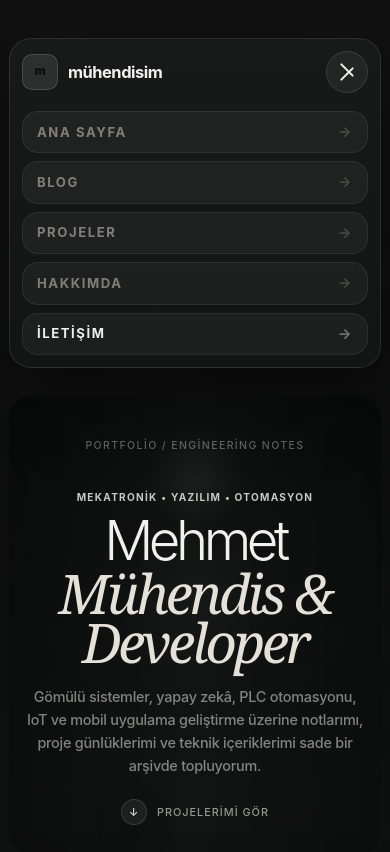
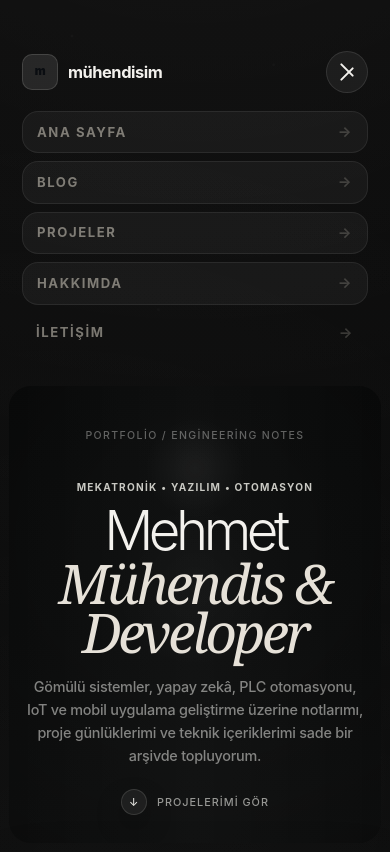
Before and after one commit to MehmetByrktr/MehmetBayraktar, a Flask app: page / in a window 390 px wide, after a click that opens the changed part. Shown: the top 852 px of the page. Run offline with Flask 3, Linux system fonts and the light colour scheme.

Commit message:
navbar transparent non-sticky fix

```diff
--- a/app/static/css/final-polish.css
+++ b/app/static/css/final-polish.css
@@ -654,3 +654,81 @@ body.arik-theme #themeToggle {
         min-height: auto !important;
     }
 }
+
+
+/* =========================================================
+   V-NAV — Navbar only requested fixes
+   - Navbar transparent
+   - Not sticky on scroll
+   - Contact link same style as other nav links
+   - Navbar width aligned with content/hero box
+   ========================================================= */
+
+.topbar,
+.topbar.glass,
+[data-theme="light"] .topbar,
+[data-theme="light"] .topbar.glass {
+    width: 100% !important;
+    max-width: 100% !important;
+    margin: 0 0 28px 0 !important;
+    position: relative !important;
+    top: auto !important;
+    z-index: 20 !important;
+    background: transparent !important;
+    background-image: none !important;
+    border-color: transparent !important;
+    box-shadow: none !important;
+    backdrop-filter: none !important;
+    -webkit-backdrop-filter: none !important;
+}
+
+/* İletişim tuşu diğer menü yazılarıyla aynı görünsün */
+.nav-links a:last-child,
+.topbar .nav-links a:last-child,
+[data-theme="light"] .nav-links a:last-child,
+[data-theme="light"] .topbar .nav-links a:last-child {
+    background: transparent !important;
+    background-image: none !important;
+    border: 0 !important;
+    box-shadow: none !important;
+    color: rgba(215,208,195,.54) !important;
+}
+
+/* Light modda da İletişim diğer nav yazılarıyla aynı */
+[data-theme="light"] .nav-links a:last-child,
+[data-theme="light"] .topbar .nav-links a:last-child {
+    color: rgba(17,19,19,.72) !important;
+}
+
+/* Hover davranışı diğer nav linkleriyle aynı kalsın */
+.nav-links a:last-child:hover,
+.topbar .nav-links a:last-child:hover {
+    background: rgba(239,229,214,.07) !important;
+    color: var(--heading) !important;
+}
+
+[data-theme="light"] .nav-links a:last-child:hover,
+[data-theme="light"] .topbar .nav-links a:last-child:hover {
+    background: rgba(17,19,19,.06) !important;
+    color: #000 !important;
+}
+
+/* Mobilde de sticky olmasın */
+@media (max-width: 760px) {
+    .topbar,
+    .topbar.glass,
+    [data-theme="light"] .topbar,
+    [data-theme="light"] .topbar.glass {
+        position: relative !important;
+        top: auto !important;
+        width: 100% !important;
+        max-width: 100% !important;
+        margin: 0 0 20px 0 !important;
+        background: transparent !important;
+        background-image: none !important;
+        border-color: transparent !important;
+        box-shadow: none !important;
+        backdrop-filter: none !important;
+        -webkit-backdrop-filter: none !important;
+    }
+}
```
Also changed, not shown: app/MEHMET_NAVBAR_ONLY_FIX_NOTLAR.md (added, +13 -0 lines).
